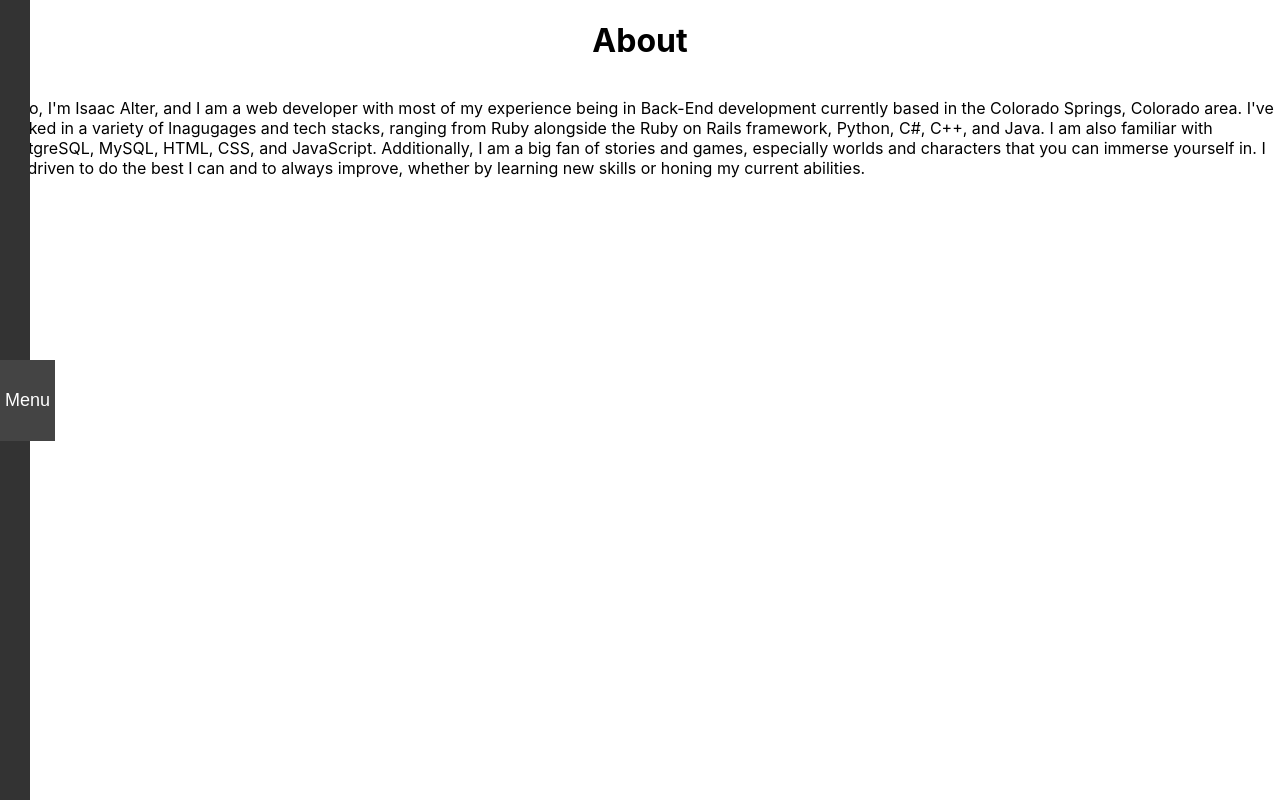
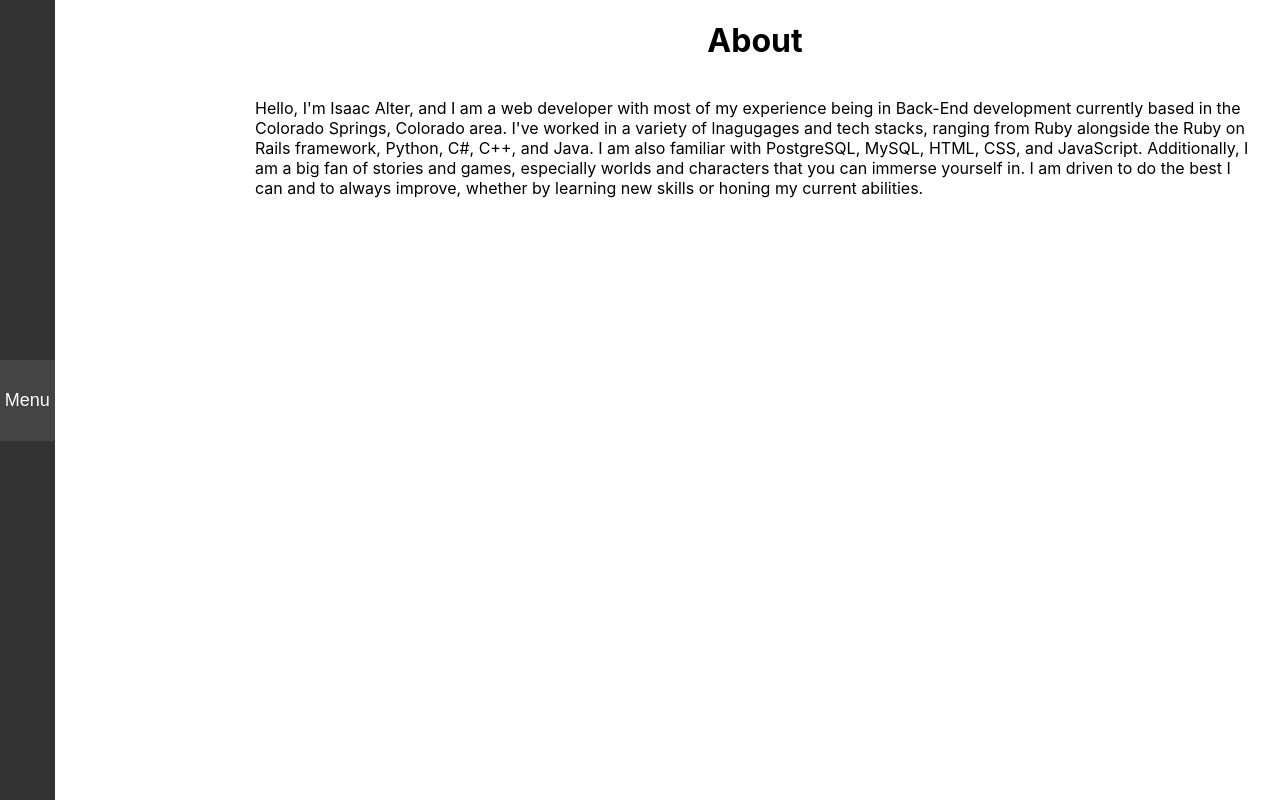
Before and after one commit to Isaac3924/my-website, a React (Create React App) app: page /about in a window 1280 px wide. Built offline with nearby package versions, Linux system fonts and the light colour scheme.

Commit message:
Add feat: adjusting position and other properties to get the page to dynamically resize depending on the space the menu's taking up and a few other styling fixes

```diff
--- a/src/AboutMe.js
+++ b/src/AboutMe.js
@@ -6,7 +6,7 @@ function AboutMe() {
       <div className="page-head">
         <h1 className="page-title">About</h1>
       </div>
-      <div>
+      <div className="page-content">
         <p className="about-summary">Hello, I'm Isaac Alter, and I am a web developer with most of my experience being in Back-End development currently based in the Colorado Springs, Colorado area. I've worked in a variety of lnagugages and tech stacks, ranging from Ruby alongside the Ruby on Rails framework, Python, C#, C++, and Java. I am also familiar with PostgreSQL, MySQL, HTML, CSS, and JavaScript. Additionally, I am a big fan of stories and games, especially worlds and characters that you can immerse yourself in. I am driven to do the best I can and to always improve, whether by learning new skills or honing my current abilities.</p>
       </div>
     </div>
--- a/src/App.css
+++ b/src/App.css
@@ -1,22 +1,31 @@
+.app{
+  display: flex;
+  flex-direction: row;
+  height: 100vh;
+  width: 100%;
+}
+
+nav {
+  text-transform: capitalize;
+}
+
 .page{
   display: flex;
   flex-direction: column;
   flex: 1;
-}
-
-.navigation_container{
-  display: flex;
-  flex-direction: column;
+  align-items: center;
+  position: relative;
 }
 
 .page-title {
   text-align: center;
 }
 
-nav {
-  text-transform: capitalize;
-}
-
 .page-intro{
   text-align: center;
 }
+
+.page-content{
+  margin-left: 25px;
+  margin-right: 25px;
+}
--- a/src/App.js
+++ b/src/App.js
@@ -14,6 +14,8 @@ function App() {
   return (
     <div className="app">
       <Router>
+        <Navigation />
+
         <Routes>
           <Route path="/" element={<Home />} />
           <Route path="/about" element={<AboutMe />} />
@@ -23,9 +25,6 @@ function App() {
           <Route path="/projects/tldr" element={<TLDR/>} />
         </Routes>
 
-        <div className="navigation_container">
-          <Navigation />
-        </div>
       </Router>
     </div>
   );
--- a/src/Navigation.css
+++ b/src/Navigation.css
@@ -62,9 +62,9 @@
 }
 
 .navigation.left-menu {
-  position: fixed;
+  position: relative;
   bottom: 0px;
-  left: -200px;
+  left: -175px;
   width: 230px;
   height: 100%;
   background-color: #333;
@@ -82,7 +82,7 @@
 .left-menu .toggle-menu-button {
   position: absolute;
   top: 45%;
-  left: 87%;
+  left: 76%;
   padding: 30px 5px;
 }
 
```
